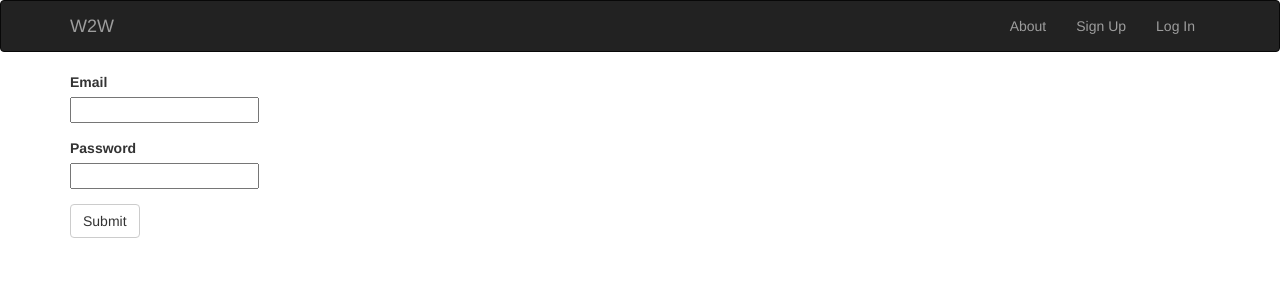
After one commit to Blankphrase/w2w, a Django app: page /accounts/login in a window 1280 px wide. The commit adds this page. Shown: the top 300 px of the page. Run offline with Django 3.2, Linux system fonts and the light colour scheme; some libraries are stand-ins or nearby versions.

Commit message:
Users can log in and log out from the site

```diff
--- a/accounts/forms.py
+++ b/accounts/forms.py
@@ -8,7 +8,7 @@ UNIQUE_EMAIL_ERROR = "User with this Email address already exists"
 EMPTY_PASSWORD_ERROR = "Password is required"
 EMPTY_PASSWORD2_ERROR = "Password confirmation is required"
 DIFFERENT_PASSWORDS_ERROR = "Your passwords do not match"
-INVALID_LOGIN_ERROR = "Your email address or password is invalid"
+INVALID_LOGIN_ERROR = "Email address or password is invalid"
 
 
 class SignUpForm(forms.ModelForm):
@@ -41,3 +41,22 @@ class SignUpForm(forms.ModelForm):
             raise forms.ValidationError(DIFFERENT_PASSWORDS_ERROR)
 
         return self.cleaned_data
+
+
+    def save(self, commit=True):
+        user = super(SignUpForm, self).save(commit = False)
+        user.set_password(self.cleaned_data['password'])
+        if commit:
+            user.save()
+        return user
+
+
+class LoginForm(forms.Form):
+
+    email = forms.EmailField(required = True, error_messages = {
+        'required': EMPTY_EMAIL_ERROR}
+    )
+    password = forms.CharField(required = True,
+        widget = forms.PasswordInput(),
+        error_messages = {'required': EMPTY_PASSWORD_ERROR}
+    )
--- /dev/null
+++ b/accounts/templates/accounts/login.html
@@ -0,0 +1,43 @@
+{% extends 'main/base.html' %}
+{% load static %}
+
+{% block title %}Log In{% endblock title %}
+
+{% block body %}
+
+<div class="container">
+    <form method="POST" role="form">
+        {% csrf_token %}
+
+        <div class="form-group">
+            <label for="{{ form.email.id_for_label }}">Email</label>
+            {{ form.email|linebreaks }}
+            {% if form.errors %}
+                <div class="has-error">
+                    <div class="help-block">{{ form.email.errors }}</div>
+                </div>
+            {% endif %}
+        </div>
+
+        <div class="form-group">
+            <label for="{{ form.password.id_for_label }}">Password</label>
+            {{ form.password|linebreaks }}
+            {% if form.errors %}
+                <div class="has-error">
+                    <div class="help-block">{{ form.password.errors }}</div>
+                </div>
+            {% endif %}
+        </div>
+
+        <div class="has-error">
+            <div class="help-block">{{ form.non_field_errors }}</div>
+        </div>
+
+        <div class="form-group">
+            <input type="submit" id="id_submit" class="btn btn-default" value="Submit"/>
+        </div>
+
+    </form>
+</div>
+
+{% endblock body %}
--- a/accounts/urls.py
+++ b/accounts/urls.py
@@ -1,9 +1,10 @@
 from django.conf.urls import url
-from django.contrib.auth.views import logout
 
 from accounts import views
 
 app_name = "accounts"
 urlpatterns = [
-    url(r"^signup$", views.signup, name = "signup")
+    url(r"^signup$", views.signup_user, name = "signup"),
+    url(r"^login$", views.login_user, name = "login"),
+    url(r"^logout$", views.logout_user, name = "logout")
 ]
--- a/accounts/views.py
+++ b/accounts/views.py
@@ -1,11 +1,15 @@
 from django.shortcuts import render, redirect
 from django.urls import reverse
-from django.contrib.auth import login
+from django.contrib.auth import login, authenticate, get_user_model, logout
+from django.contrib.auth.decorators import login_required
 
-from accounts.forms import SignUpForm
+from accounts.forms import SignUpForm, LoginForm, INVALID_LOGIN_ERROR
 
 
-def signup(request):
+User = get_user_model()
+
+
+def signup_user(request):
     if request.method == "POST":
         form = SignUpForm(request.POST)
         if form.is_valid():
@@ -16,3 +20,27 @@ def signup(request):
         form = SignUpForm()
 
     return render(request, "accounts/signup.html", {"form": form})
+
+
+def login_user(request):
+    if request.method == "POST":
+        form = LoginForm(request.POST)
+        if form.is_valid():
+            email = form.cleaned_data["email"]
+            password = form.cleaned_data["password"]
+            user = authenticate(email = email, password = password)
+            if user is not None:
+                login(request, user)
+                return redirect("/")
+            else:
+                form.add_error(field = None, error = INVALID_LOGIN_ERROR)
+    else:
+        form = LoginForm()
+
+    return render(request, "accounts/login.html", {"form": form})
+
+
+@login_required
+def logout_user(request):
+    logout(request)
+    return redirect("/")
--- a/main/templates/main/base.html
+++ b/main/templates/main/base.html
@@ -34,7 +34,7 @@
                     <span class="icon-bar"></span>
                     <span class="icon-bar"></span>
                 </button>
-                <a class="navbar-brand" href="#">W2W</a>
+                <a class="navbar-brand" href="{% url 'home' %}">W2W</a>
             </div>
             <div class="navbar-collapse collapse">
                 <ul class="nav navbar-nav navbar-right">
@@ -48,12 +48,13 @@
                             <ul class="dropdown-menu">
                                 <li><a href="#">Profile</a></li>
                                 <li role="separator" class="divider"></li>
-                                <li><a id="id_logout" href="#">Log Out</a></li>
+                                <!-- <li><a id="id_logout" href="/accounts/logout">Log Out</a></li> -->
+                                <li><a id="id_logout" href="{% url 'accounts:logout' %}">Log Out</a></li>
                             </ul>
                         </li>
                     {% else %}
                         <li><a id="id_signup" href="{% url 'accounts:signup' %}">Sign Up</a></li>
-                        <li><a id="id_login" href="#">Log In</a></li>
+                        <li><a id="id_login" href="{% url 'accounts:login' %}">Log In</a></li>
                     {% endif %}
                 </ul>
             </div>
--- a/w2w/settings.py
+++ b/w2w/settings.py
@@ -106,7 +106,9 @@ AUTH_PASSWORD_VALIDATORS = [
 
 
 AUTH_USER_MODEL = "accounts.User"
-
+# AUTHENTICATION_BACKENDS = (
+#     'accounts.authentication.EmailAuthenticationBackend',
+# )
 
 # Internationalization
 # https://docs.djangoproject.com/en/1.10/topics/i18n/
```
Also changed, not shown: accounts/tests/test_views.py (+54 -3 lines), functional_tests/test_accounts.py (+6 -5 lines).
